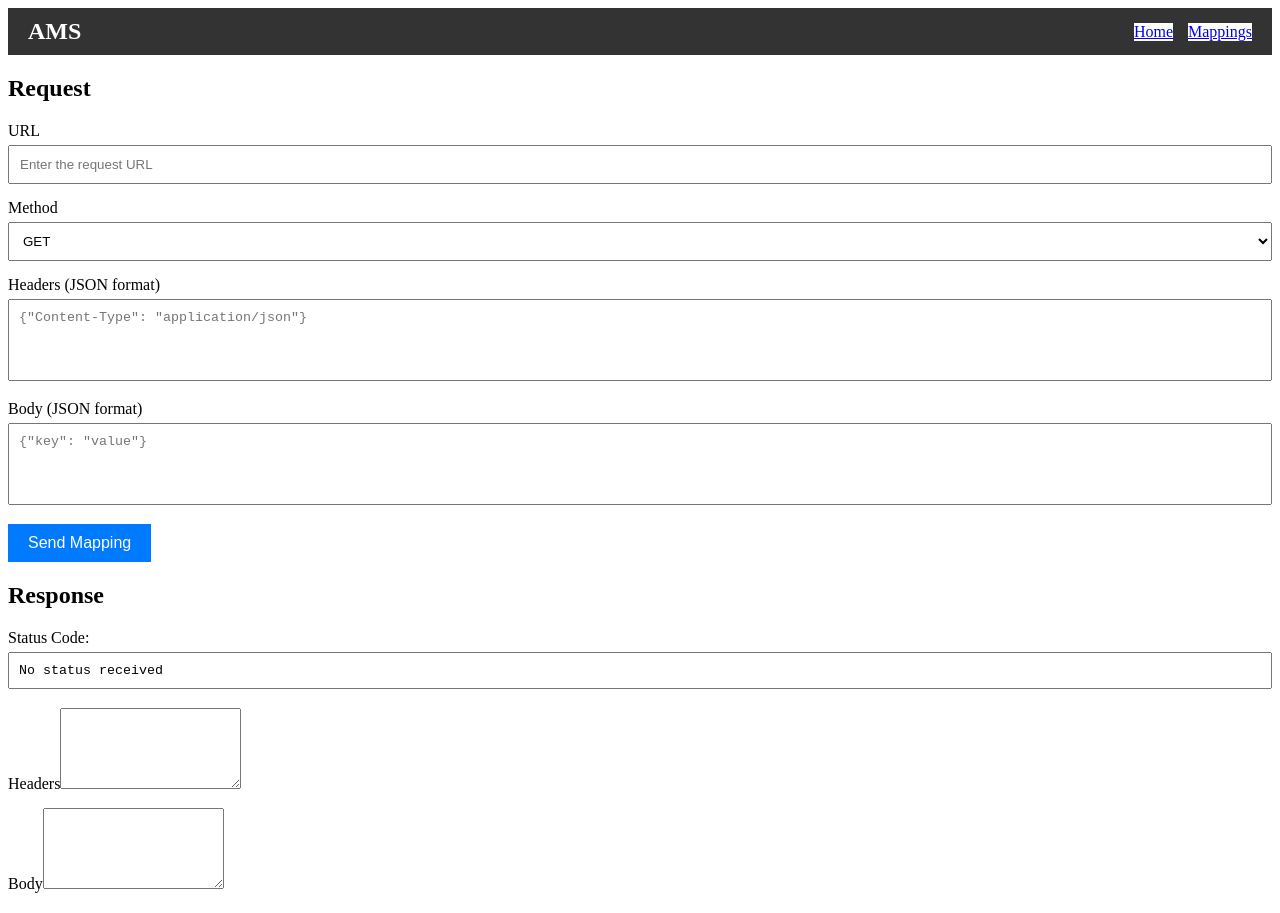
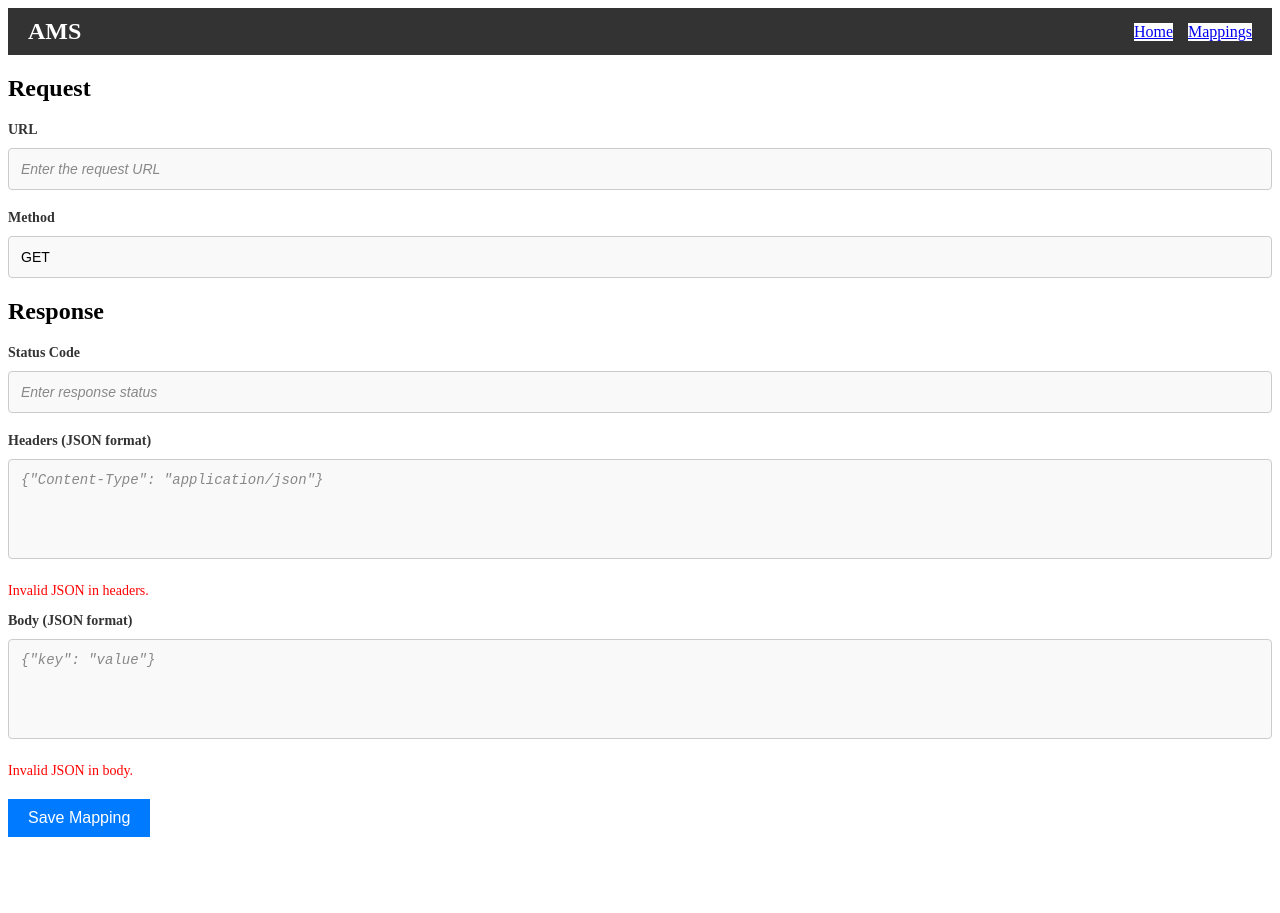
Before and after one commit to Jaller123/AMS, a React (Vite) app in the folder ams/: page / in a window 1280 px wide. After the commit the page ends 845 px from the top, so only its background shows below. Built offline with nearby package versions, Linux system fonts and the light colour scheme.

Commit message:
Uppdatering av kod

```diff
--- a/ams/src/App.jsx
+++ b/ams/src/App.jsx
@@ -1,57 +1,26 @@
+// src/App.js
 import React, { useState } from "react";
 import { BrowserRouter as Router, Routes, Route } from "react-router-dom";
 import Navbar from "./components/Navbar";
 import ReqForm from "./components/ReqForm";
 import ResForm from "./components/ResForm";
-
 import MappingsPage from "./components/MappingsPage";
+import Button from "./components/Button";
+import useMappingState from "./hooks/useMappingState";
 
 const App = () => {
-  const [response, setResponse] = useState({});
+  const { requestData, responseData, setRequestData, setResponseData } =
+    useMappingState();
   const [mappings, setMappings] = useState([]);
 
-  const handleRequestData = async (data) => {
-    console.log("Payload to send:", data);
-    try {
-      const payload = {
-        request: {
-          method: data.method,
-          url: data.url,
-        },
-        response: {
-          status: 200,
-          headers: data.headers ? data.headers : {}, // Kontrollera headers här
-          body: data.body ? JSON.stringify(data.body) : "",
-        },
-      };
-
-      console.log("Payload for WireMock:", payload);
-
-      // Simulera en fetch eller anropa en server (kan anpassas)
-      const res = await fetch("http://localhost:8088/__admin/mappings", {
-        method: "POST",
-        headers: { "Content-Type": "application/json" },
-        body: JSON.stringify(payload),
-      });
-
-      if (res.ok) {
-        const responseBody = await res.text();
-        console.log("Response Body:", responseBody);
-
-        // Uppdatera response med headers
-        setResponse({
-          status: res.status,
-          headers: payload.response.headers, // Lägg till headers
-          body: responseBody,
-        });
-
-        // Lägg till mappningen i listan
-        setMappings((prevMappings) => [...prevMappings, payload]);
-      } else {
-        console.error("WireMock responded with error status:", res.status);
-      }
-    } catch (error) {
-      console.error("Request failed!", error);
+  const handleSaveMapping = () => {
+    if (requestData && responseData) {
+      const newMapping = { request: requestData, response: responseData };
+      setMappings((prevMappings) => [...prevMappings, newMapping]);
+      setRequestData(null); // Reset request data after save
+      setResponseData(null); // Reset response data after save
+    } else {
+      alert("Both request and response data are required.");
     }
   };
 
@@ -63,12 +32,12 @@ const App = () => {
           path="/"
           element={
             <div>
-              <ReqForm onRequestChange={handleRequestData} />
-              <ResForm response={response} />
+              <ReqForm setRequestData={setRequestData} />
+              <ResForm setResponseData={setResponseData} />
+              <Button onClick={handleSaveMapping}>Save Mapping</Button>
             </div>
           }
         />
-
         <Route
           path="/mappings"
           element={<MappingsPage mappings={mappings} />}
--- /dev/null
+++ b/ams/src/components/FormField.jsx
@@ -0,0 +1,35 @@
+// src/components/FormField.js
+import React from "react";
+import styles from "./FormField.module.css";
+
+const FormField = ({
+  label,
+  value,
+  onChange,
+  placeholder,
+  type = "text",
+  rows = 1,
+}) => (
+  <div className={styles.formGroup}>
+    <label>{label}</label>
+    {type === "textarea" ? (
+      <textarea
+        rows={rows}
+        value={value}
+        onChange={(e) => onChange(e.target.value)}
+        className={styles.textarea}
+        placeholder={placeholder}
+      />
+    ) : (
+      <input
+        type={type}
+        value={value}
+        onChange={(e) => onChange(e.target.value)}
+        className={styles.input}
+        placeholder={placeholder}
+      />
+    )}
+  </div>
+);
+
+export default FormField;
--- /dev/null
+++ b/ams/src/components/FormField.module.css
@@ -0,0 +1,61 @@
+/* src/components/FormField.module.css */
+.formGroup {
+  margin-bottom: 20px;
+}
+
+.formGroup label {
+  display: block;
+  font-size: 14px;
+  font-weight: bold;
+  margin-bottom: 5px;
+  color: #333;
+}
+
+.input,
+.textarea {
+  width: 100%;
+  padding: 12px;
+  margin-top: 5px;
+  box-sizing: border-box;
+  border: 1px solid #ccc;
+  border-radius: 4px;
+  font-size: 14px;
+  background-color: #f9f9f9;
+  transition: border-color 0.3s ease;
+}
+
+.input:focus,
+.textarea:focus {
+  outline: none;
+  border-color: #0056b3;
+  background-color: #fff;
+}
+
+.textarea {
+  resize: none;
+  height: auto;
+  min-height: 100px;
+}
+
+.select {
+  width: 100%;
+  padding: 12px;
+  margin-top: 5px;
+  box-sizing: border-box;
+  border: 1px solid #ccc;
+  border-radius: 4px;
+  font-size: 14px;
+  background-color: #f9f9f9;
+}
+
+.select:focus {
+  outline: none;
+  border-color: #0056b3;
+  background-color: #fff;
+}
+
+input::placeholder,
+textarea::placeholder {
+  color: #888;
+  font-style: italic;
+}
--- a/ams/src/components/ReqForm.jsx
+++ b/ams/src/components/ReqForm.jsx
@@ -1,73 +1,30 @@
-import React, { useState } from "react";
+// src/components/ReqForm.js
+import React, { useEffect } from "react";
+import FormField from "./FormField";
 import styles from "./ReqForm.module.css";
-import Button from "./Button";
 
-const ReqForm = ({ onRequestChange }) => {
-  const [url, setUrl] = useState("");
-  const [method, setMethod] = useState("GET");
-  const [headers, setHeaders] = useState("");
-  const [body, setBody] = useState("");
+const ReqForm = ({ setRequestData }) => {
+  const [url, setUrl] = React.useState("");
+  const [method, setMethod] = React.useState("GET");
+
+  useEffect(() => {
+    setRequestData({ url, method });
+  }, [url, method, setRequestData]);
 
   return (
     <section className={styles.section}>
       <h2>Request</h2>
-      <div className={styles.formGroup}>
-        <label htmlFor="reqUrl">URL</label>
-        <input
-          id="reqUrl"
-          name="reqUrl"
-          type="text"
-          placeholder="Enter the request URL"
-          onChange={(e) => setUrl(e.target.value)}
-          className={styles.input}
-        />
-      </div>
-
-      <div className={styles.formGroup}>
-        <label htmlFor="reqMethod">Method</label>
-        <select
-          id="reqMethod"
-          name="reqMethod"
-          onChange={(e) => setMethod(e.target.value)}
-          className={styles.input}
-        >
-          <option value="GET">GET</option>
-          <option value="POST">POST</option>
-          <option value="PUT">PUT</option>
-          <option value="DELETE">DELETE</option>
-          <option value="PATCH">PATCH</option>
-        </select>
-      </div>
-      <div className={styles.formGroup}>
-        <label htmlFor="reqHeaders">Headers (JSON format)</label>
-        <textarea
-          id="reqHeaders"
-          name="reqHeaders"
-          rows="4"
-          placeholder='{"Content-Type": "application/json"}'
-          onChange={(e) => setHeaders(e.target.value)}
-          className={styles.textarea}
-        ></textarea>
-      </div>
-
-      <div className={styles.formGroup}>
-        <label htmlFor="reqBody">Body (JSON format)</label>
-        <textarea
-          id="reqBody"
-          name="reqBody"
-          rows="4"
-          placeholder='{"key": "value"}'
-          onChange={(e) => setBody(e.target.value)}
-          className={styles.textarea}
-        ></textarea>
-      </div>
-
-      <Button
-        url={url}
-        method={method}
-        headers={headers}
-        body={body}
-        onRequestChange={onRequestChange}
+      <FormField
+        label="URL"
+        value={url}
+        onChange={setUrl}
+        placeholder="Enter the request URL"
+      />
+      <FormField
+        label="Method"
+        value={method}
+        onChange={setMethod}
+        type="select"
       />
     </section>
   );
--- a/ams/src/components/ResForm.jsx
+++ b/ams/src/components/ResForm.jsx
@@ -1,35 +1,74 @@
-import React from "react";
+import React, { useEffect, useState } from "react";
+import FormField from "./FormField";
 import styles from "./ResForm.module.css";
 
-const ResForm = ({ response }) => {
+// Helper function to validate JSON
+const isValidJson = (jsonString) => {
+  try {
+    JSON.parse(jsonString);
+    return true;
+  } catch {
+    return false;
+  }
+};
+
+const ResForm = ({ setResponseData }) => {
+  const [status, setStatus] = useState("");
+  const [headers, setHeaders] = useState("");
+  const [body, setBody] = useState("");
+  const [errors, setErrors] = useState({ headers: false, body: false });
+
+  useEffect(() => {
+    // Validate headers and body
+    const headersValid = isValidJson(headers);
+    const bodyValid = isValidJson(body);
+
+    // If valid, update the response data
+    if (status && headersValid && bodyValid) {
+      setResponseData({
+        status,
+        headers: JSON.parse(headers),
+        body: JSON.parse(body),
+      });
+      setErrors({ headers: false, body: false });
+    } else {
+      // Set errors for invalid fields
+      setErrors({
+        headers: !headersValid,
+        body: !bodyValid,
+      });
+    }
+  }, [status, headers, body, setResponseData]);
+
   return (
     <section className={styles.section}>
       <h2>Response</h2>
-
-      <div className={styles.formGroup}>
-        <label htmlFor="reqUrl">Status Code:</label>
-        <textarea
-          id="reqBody"
-          name="reqBody"
-          rows="1"
-          readOnly
-          value={response?.status || "No status received"}
-          className={styles.textarea}
-        />
-      </div>
-      <div className={styles.formGroup}>
-        <label>Headers</label>
-        <textarea
-          rows="5"
-          readOnly
-          value={JSON.stringify(response?.headers)}
-        ></textarea>
-      </div>
-
-      <div className={styles.formGroup}>
-        <label>Body</label>
-        <textarea rows="5" readOnly value={JSON.stringify(response?.body)} />
-      </div>
+      <FormField
+        label="Status Code"
+        value={status}
+        onChange={setStatus}
+        placeholder="Enter response status"
+      />
+      <FormField
+        label="Headers (JSON format)"
+        value={headers}
+        onChange={setHeaders}
+        type="textarea"
+        rows={4}
+        placeholder='{"Content-Type": "application/json"}'
+      />
+      {errors.headers && (
+        <p className={styles.errorText}>Invalid JSON in headers.</p>
+      )}
+      <FormField
+        label="Body (JSON format)"
+        value={body}
+        onChange={setBody}
+        type="textarea"
+        rows={4}
+        placeholder='{"key": "value"}'
+      />
+      {errors.body && <p className={styles.errorText}>Invalid JSON in body.</p>}
     </section>
   );
 };
--- a/ams/src/components/ResForm.module.css
+++ b/ams/src/components/ResForm.module.css
@@ -13,6 +13,12 @@
   box-sizing: border-box;
 }
 
+.errorText {
+  color: red;
+  font-size: 14px;
+  margin-top: 5px;
+}
+
 .textarea {
   width: 100%;
   padding: 10px;
--- a/ams/src/components/button.jsx
+++ b/ams/src/components/button.jsx
@@ -1,35 +1,11 @@
+// src/components/Button.js
 import React from "react";
 import styles from "./Button.module.css";
 
-const Button = ({ url, method, headers, body, onRequestChange }) => {
-  const handleSubmit = () => {
-    if (!url || !method || !headers || !body) {
-      alert("All fields are required.");
-      return;
-    }
-
-    try {
-      const parsedHeaders = JSON.parse(headers);
-      const parsedBody = JSON.parse(body);
-
-      const requestData = {
-        method,
-        url,
-        headers: parsedHeaders,
-        body: parsedBody,
-      };
-
-      console.log("Request Data:", requestData);
-      onRequestChange(requestData);
-    } catch (error) {
-      alert("Invalid JSON format in Headers or Body.");
-      console.error("Parsing Error:", error);
-    }
-  };
-
+const Button = ({ onClick, children }) => {
   return (
-    <button onClick={handleSubmit} className={styles.button}>
-      Send Mapping
+    <button onClick={onClick} className={styles.button}>
+      {children}
     </button>
   );
 };
--- /dev/null
+++ b/ams/src/hooks/useMappingState.js
@@ -0,0 +1,22 @@
+// src/hooks/useMappingState.js
+import { useState, useEffect } from "react";
+
+const useMappingState = () => {
+  const [requestData, setRequestData] = useState(null);
+  const [responseData, setResponseData] = useState(null);
+
+  useEffect(() => {
+    if (requestData && responseData) {
+      console.log("Mapping ready:", { requestData, responseData });
+    }
+  }, [requestData, responseData]);
+
+  return {
+    requestData,
+    responseData,
+    setRequestData,
+    setResponseData,
+  };
+};
+
+export default useMappingState;
```
Lines whose indentation alone changed are shown as unchanged.
